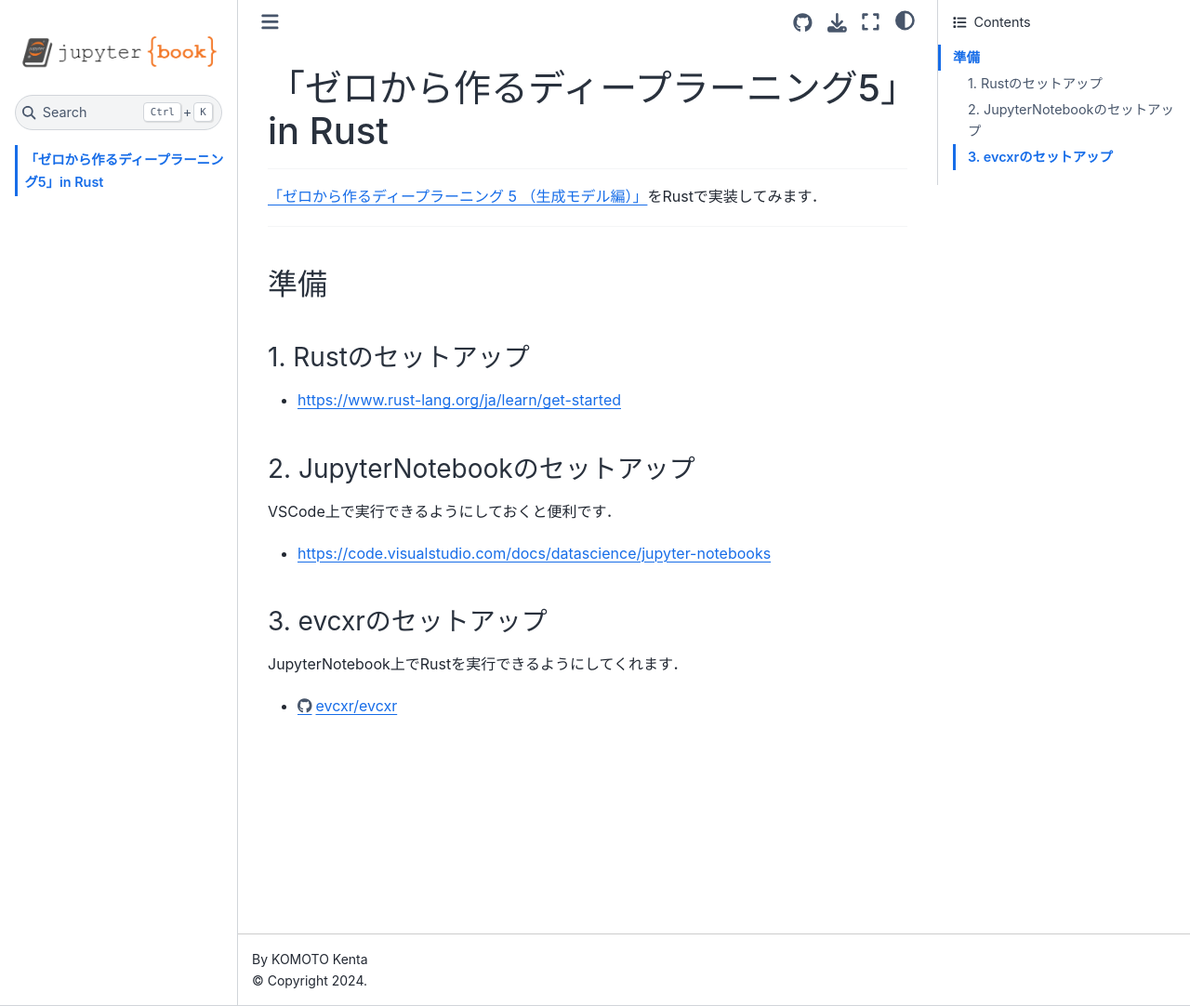
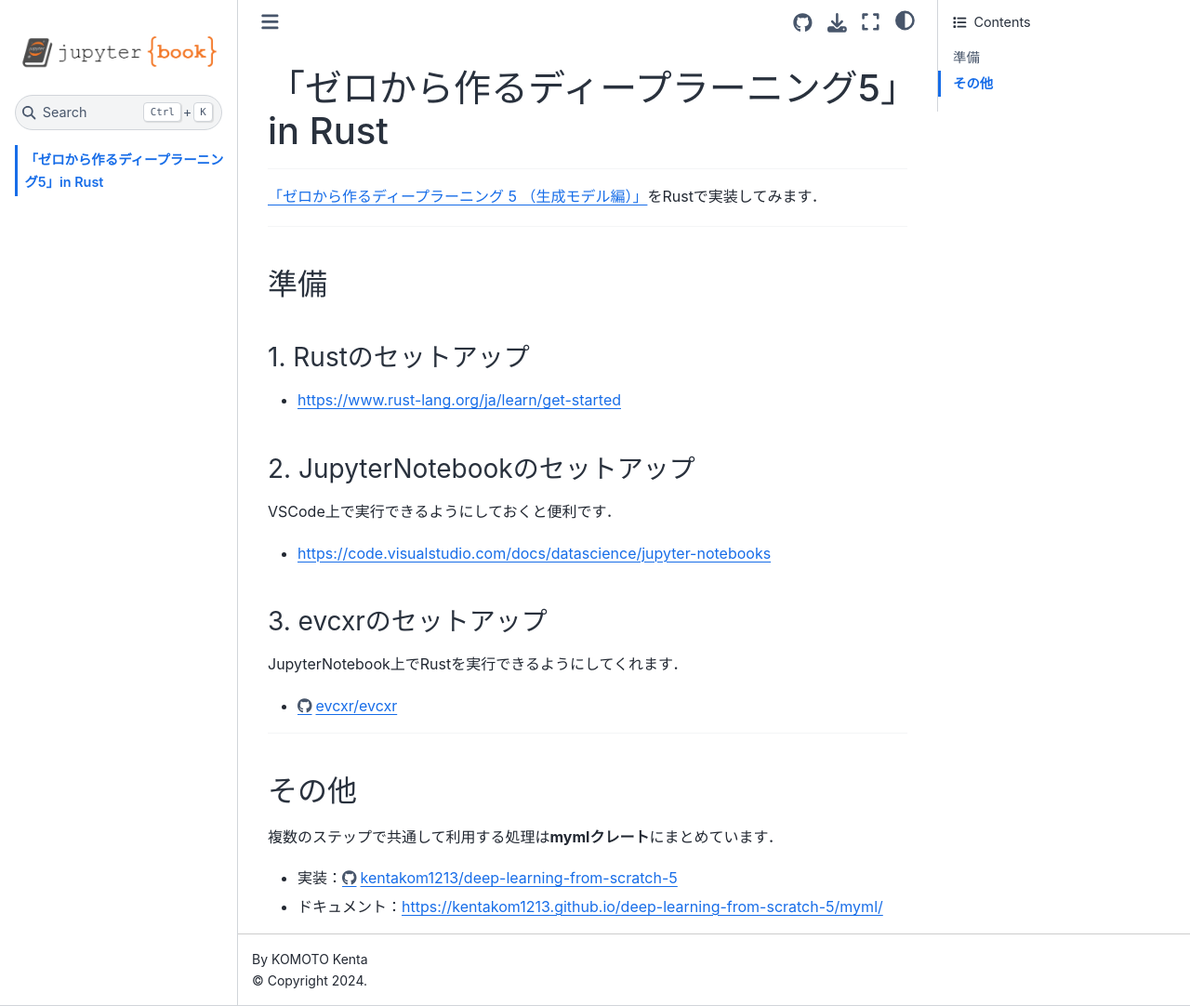
Before and after one commit to kentakom1213/deep-learning-from-scratch-5, a Jupyter Book: the page built from index.md, in a window 1280 px wide and 1082 px high. Shown: the whole window at 93% size. Built offline with Jupyter Book 1.0.4 settings and Sphinx 7.4.7 and the Sphinx Book theme 1.1.4, drawn with Linux system fonts in a browser that asks for light colours; pages that are not in the unit, such as notebooks, are missing from menus.

Commit message:
[add] index.mdの修正

```diff
--- a/index.md
+++ b/index.md
@@ -23,3 +23,12 @@
 JupyterNotebook上でRustを実行できるようにしてくれます．
 
 - https://github.com/evcxr/evcxr/blob/main/evcxr_jupyter/README.md
+
+---
+
+#### その他
+
+複数のステップで共通して利用する処理は**mymlクレート**にまとめています．
+
+- 実装：https://github.com/kentakom1213/deep-learning-from-scratch-5/tree/main/myml
+- ドキュメント：https://kentakom1213.github.io/deep-learning-from-scratch-5/myml/
```
